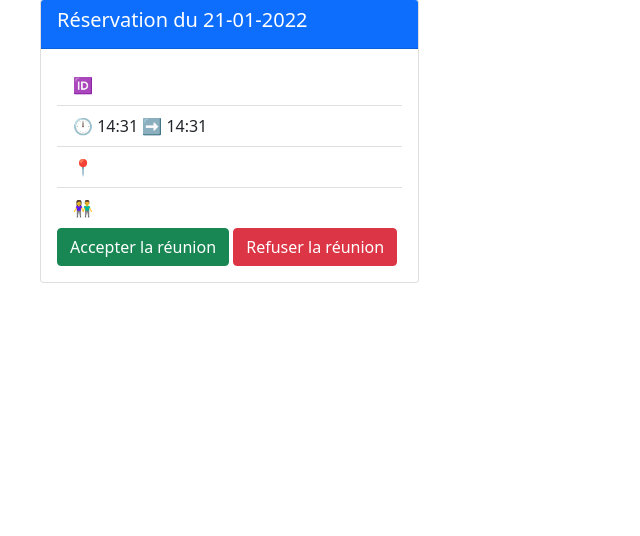
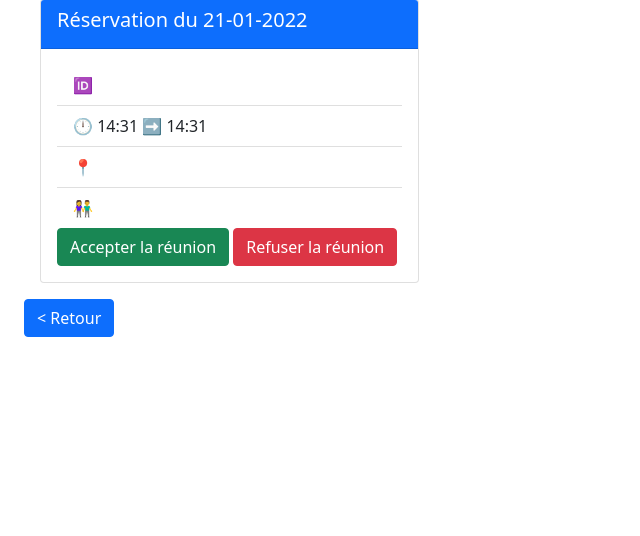
Before and after one commit to RoomBookerE4/web, a Symfony app: template templates/booking/view.html.twig in a window 1280 px wide. Shown: the part 81-617 px from the top of the page, without its empty margins (0-640 px from the left). Run offline with Twig, Linux system fonts and the light colour scheme; the template is opened without the code that fills it, so the values that code supplies are empty; some libraries are stand-ins or nearby versions.

Commit message:
:sparkles: redirect to home button on booking view

```diff
--- a/templates/booking/view.html.twig
+++ b/templates/booking/view.html.twig
@@ -18,12 +18,11 @@
                         &#128107;
                         <ul class="list-group list-group-flush">
                             {% for participant in booking.participants %}
-
                                 {% if app.user.getId()==participant.getUser().getId() and participant.getIsInvitation()==true %}
-                                    <h5>is booker</h5>
+                                    {# <h5>is booker</h5> #}
                                     {% set buffer = true %}
                                 {% else %}
-                                    <h5>not booker</h5>
+                                    {# <h5>not booker</h5> #}
                                     {% set buffer = false %}
                                 {% endif %}
 
@@ -52,4 +51,7 @@
             </div>
         </div>
     </div>
+    <button type="button" class="btn btn-primary">
+        <a style="color:inherit; text-decoration:none;" href="{{ path('home') }}">< Retour</a>
+    </button>
 {% endblock %}
```
